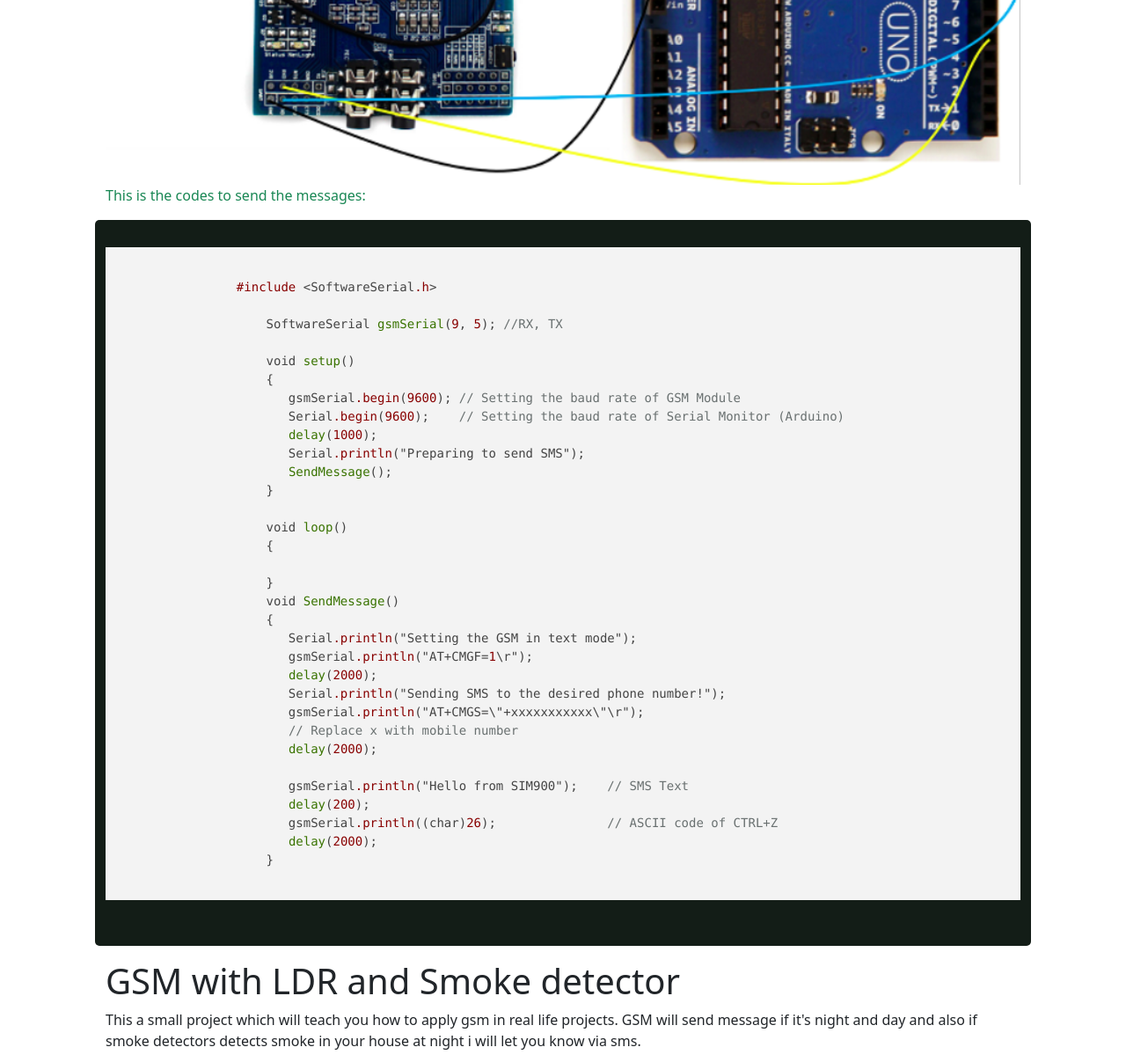
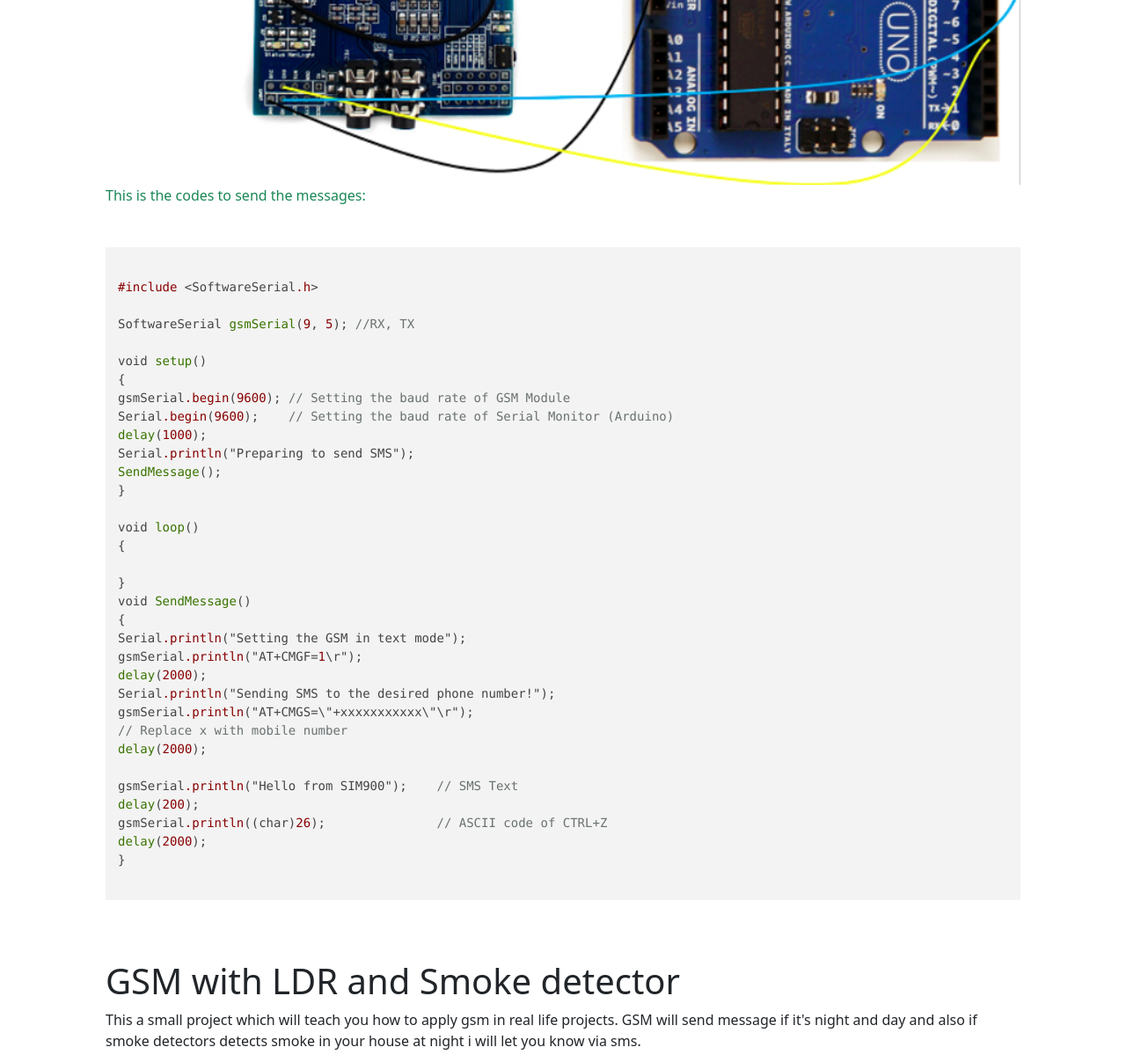
Before and after one commit to ntirushwajeanmarc/shwatech_web, a Flask app: page /arduino-gsm in a window 1280 px wide. Shown: the part 641-1848 px from the top of the page at 88% size. Run offline with Flask 3, Linux system fonts and the light colour scheme; some libraries are stand-ins or nearby versions.

Commit message:
new change

```diff
--- a/static/css/style.css
+++ b/static/css/style.css
@@ -28,7 +28,7 @@
     padding: 50px;
 }
 pre{
-    background-color: #131d17;
+    background-color: white;
     padding: 10px;
     border-radius: 5px;
     overflow-x: auto; /* Allow horizontal scrolling */
```
Also changed, not shown: templates/arduino/gsm.html (indentation only), templates/python/comment.html (indentation only).
